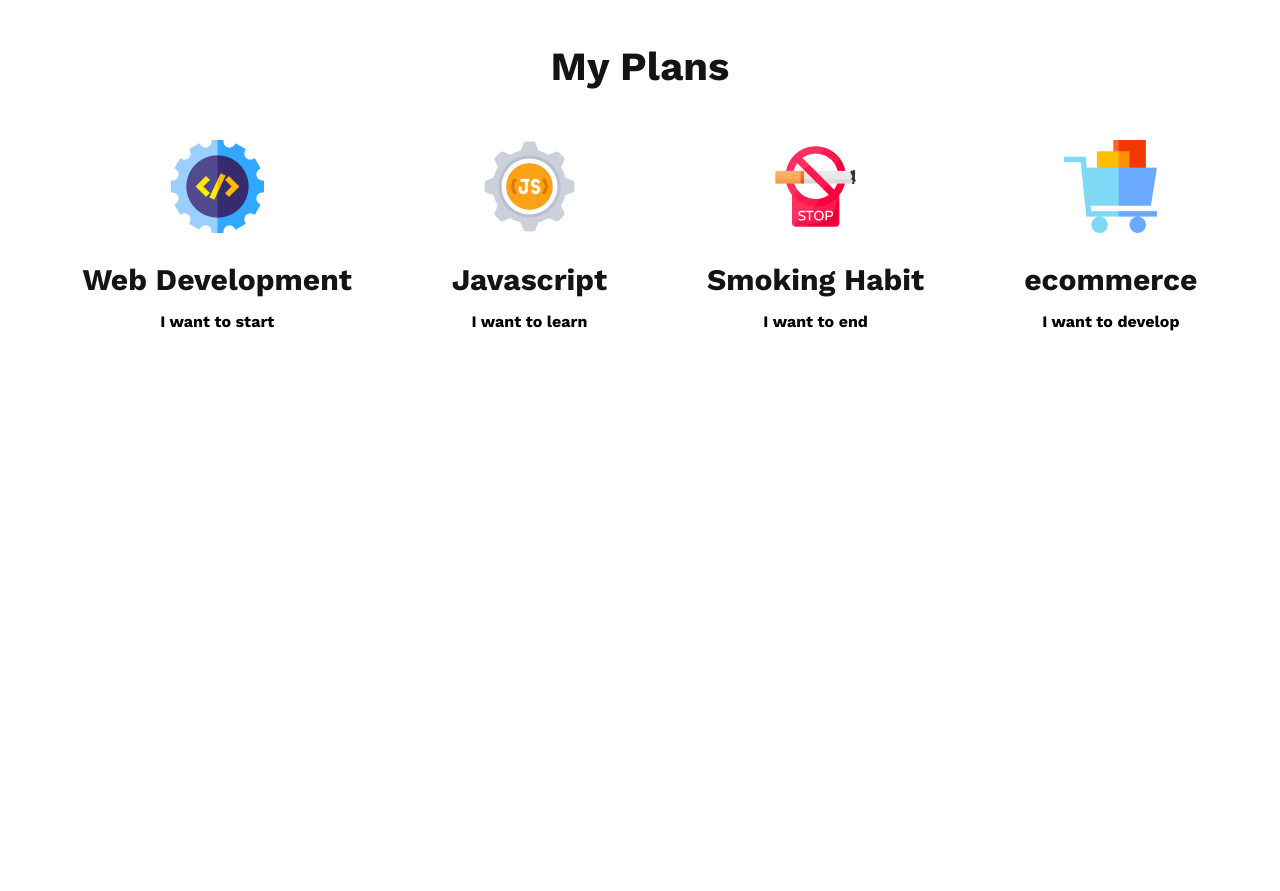
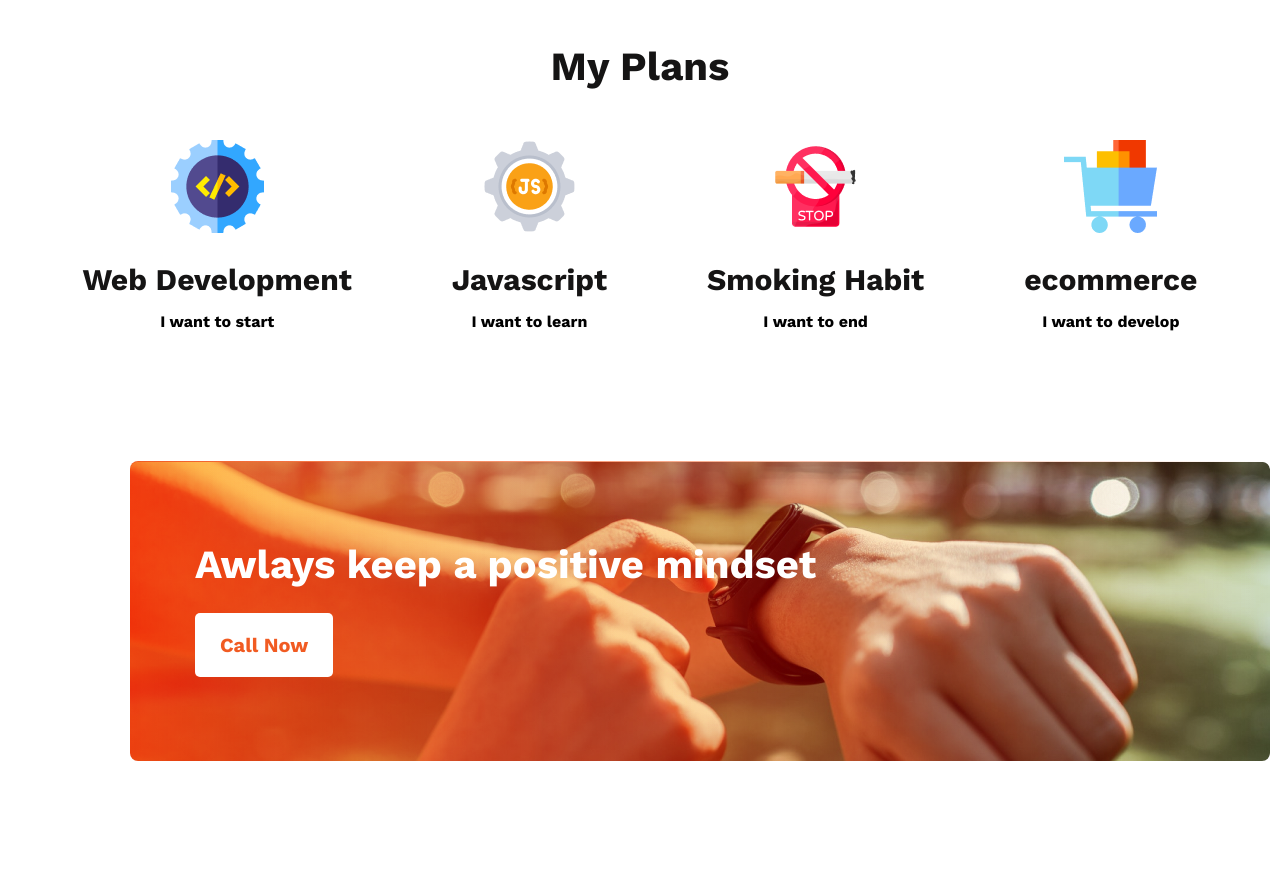
Before and after one commit to invalid2valid/first-assignment-of-ph, a plain HTML site: page index.html in a window 1280 px wide. Shown: the part 1764-2655 px from the top of the page. Before the commit the page ends 2095 px from the top, so only its background shows below. Drawn offline with nearby package versions, Linux system fonts and the light colour scheme.

Commit message:
call mer done

```diff
--- a/index.html
+++ b/index.html
@@ -14,7 +14,7 @@
 </head>
 <body>
     <header>
-        <article class="banner">
+        <section class="banner">
             <h2 class="header-title">
                 All Thinks Are Possible If You believe
             </h2>
@@ -24,10 +24,10 @@
             <button class="p-btn">
                 Contact Us
             </button>
-        </article>
+        </section>
     </header>
     <main>
-        <article class="failures">
+        <section class="failures">
             <div class="author">
                 <img src="./images/person.png" alt="">
             </div>
@@ -42,8 +42,8 @@
                     <li><i class="fa-solid fa-check"></i> Contrary to popular simply.</li>
                 </ul>
             </div>
-        </article>
-        <article class="plans">
+        </section>
+        <section class="plans">
             <h2 class="plan-title">My Plans</h2>
             <div class="topic-container">
                 <div class="topic">
@@ -67,7 +67,20 @@
                     <h4 class="topic sub">I want to develop</h4>
                 </div>
             </div>
-        </article>
+        </section>
+
+        <section class="call-now">
+            <div class="call-now-bg">
+                <div class="call-now-text">
+                    <h3>
+                        Awlays keep a positive mindset
+                    </h3>
+                    <button class="s-btn">
+                        Call Now
+                    </button>
+                </div>
+            </div>
+        </section>
 
     </main>
 </body>
--- a/style.css
+++ b/style.css
@@ -85,18 +85,61 @@ header {
     text-align: center;
     margin-bottom: 50px;
 }
-.topic-container{
+
+.topic-container {
     display: flex;
     justify-content: center;
     gap: 100px;
 
 }
-.topic{
+
+.topic {
     text-align: center;
 }
-.topic-title{
+
+.topic-title {
     font-weight: 700;
-font-size: 30px;
-color: #151414;
-margin: 25px 0 15px 0;
+    font-size: 30px;
+    color: #151414;
+    margin: 25px 0 15px 0;
 }
+
+.s-btn {
+    color: #F15B22;
+    background: white;
+    border-radius: 5px;
+    padding: 20px 25px;
+    border: 0;
+    font-weight: 600;
+    font-size: 20px;
+
+}
+
+.call-now{
+    padding: 130px ;
+}
+
+.call-now-bg {
+    background-image: url('./images/watch.png'), linear-gradient(90deg,  rgb(241, 91, 34) 0%, rgba(241, 91, 34, 0) 100%);
+    background-repeat: no-repeat;
+    margin: auto;
+    height: 300px;
+    width: 1140px;
+    border-radius: 8px;
+    background-blend-mode: overlay;
+
+
+}
+
+.call-now-text{
+    padding: 80px 65px;
+
+}
+.call-now-text>h3 {
+    font-style: normal;
+    font-weight: 700;
+    font-size: 40px;
+    color: #FFFFFF;
+    margin-bottom: 25px;
+
+}
```
